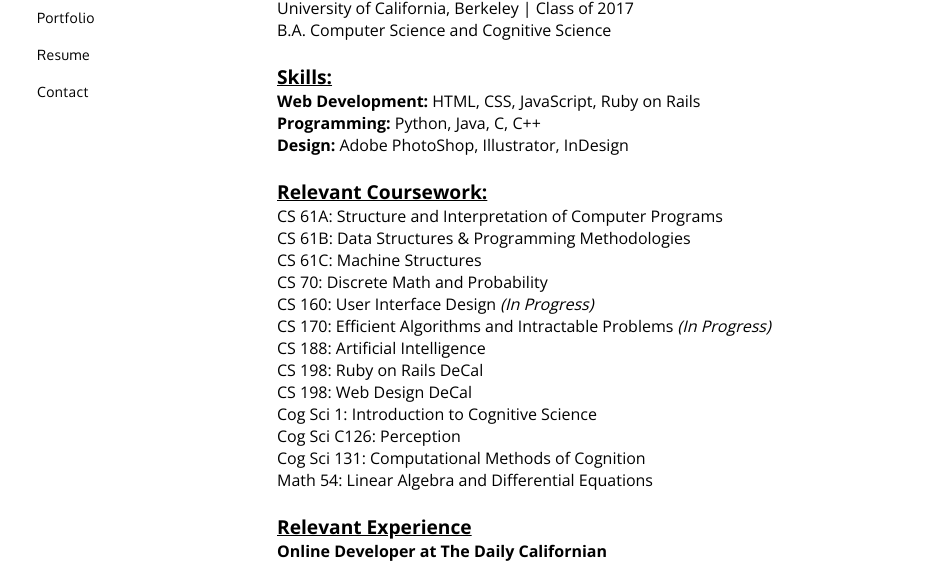
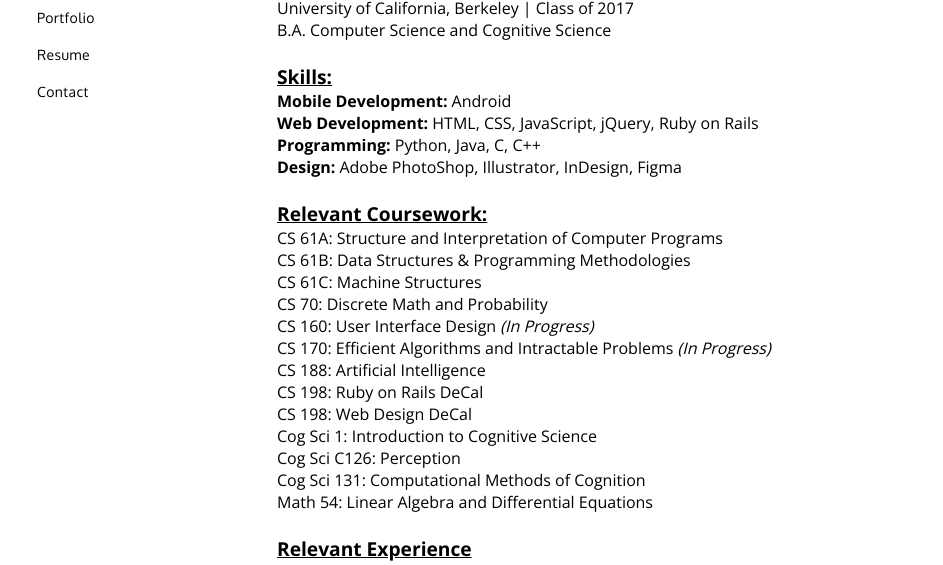
Before and after one commit to clairelee/clairelee.github.io, a plain HTML site: page resume.html in a window 1280 px wide. Shown: the part 176-741 px from the top of the page, without its empty margins (163-1106 px from the left). Drawn offline with nearby package versions, Linux system fonts and the light colour scheme.

Commit message:
update skills

```diff
--- a/resume.html
+++ b/resume.html
@@ -38,9 +38,10 @@
       </div>
       <div class="textbox">
         <big><b><u>Skills:</u></big></b><br>
-        <b>Web Development: </b>HTML, CSS, JavaScript, Ruby on Rails<br>
+        <b>Mobile Development: </b>Android<br>
+        <b>Web Development: </b>HTML, CSS, JavaScript, jQuery, Ruby on Rails<br>
         <b>Programming: </b>Python, Java, C, C++ <br>
-        <b>Design:</b> Adobe PhotoShop, Illustrator, InDesign<br><br>
+        <b>Design:</b> Adobe PhotoShop, Illustrator, InDesign, Figma<br><br>
       </div>
       <div class="textbox">
         <big><b><u>Relevant Coursework:</u></big></b><br>
```
